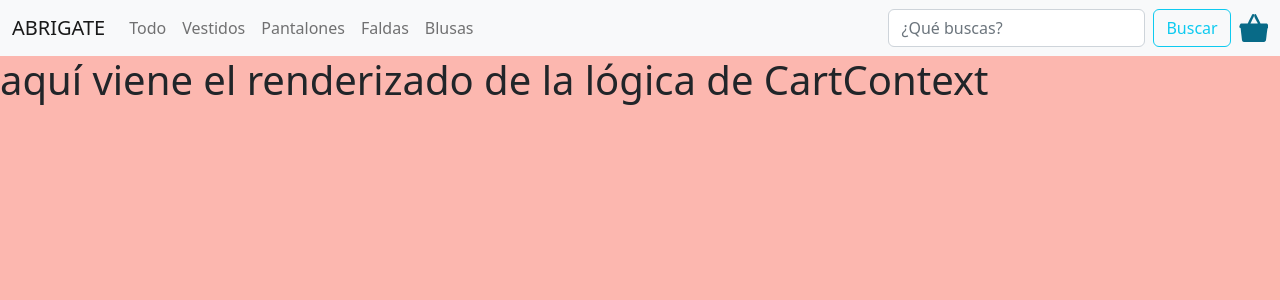
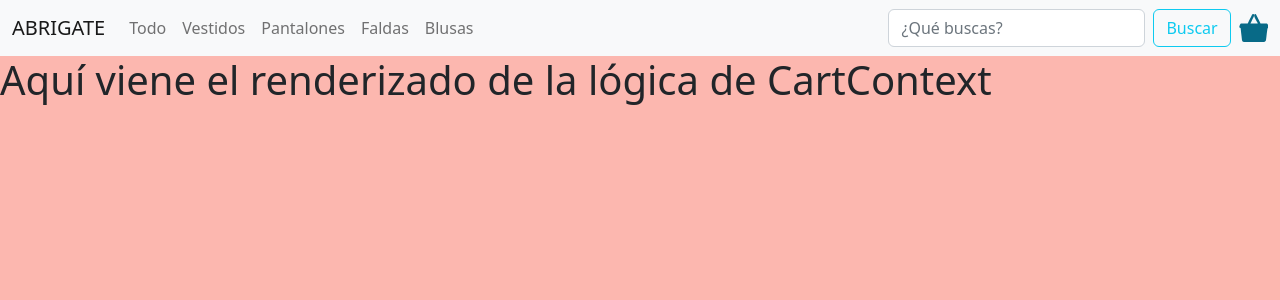
Before and after one commit to Kardan2228/Idea_Montoya, a React (Create React App) app: page /cart in a window 1280 px wide. Shown: the top 300 px of the page. Built offline with nearby package versions, Linux system fonts and the light colour scheme.

Commit message:
Merges the context branch with master

```diff
--- a/src/components/Cart.jsx
+++ b/src/components/Cart.jsx
@@ -7,7 +7,7 @@ const Cart = () => {
   return (
     <>
     <div>
-        <h1>aquí viene el renderizado de la lógica de CartContext</h1>
+        <h1>Aquí viene el renderizado de la lógica de CartContext</h1>
     </div>
     </>
   )
```
